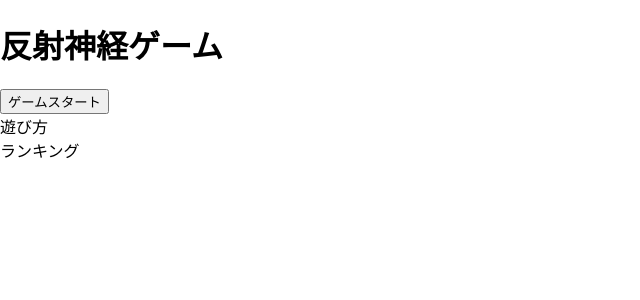
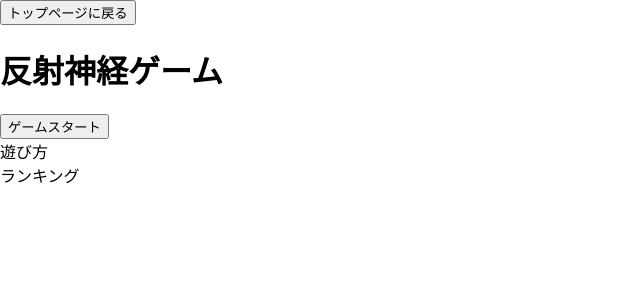
Before and after one commit to IshikawaMasato/visiontraining_2023, a Flask app: template templates/ref_game/ref_game.html in a window 1280 px wide. Shown: the part 121-421 px from the top of the page, without its empty margins (0-640 px from the left). Run offline with Flask 3, Linux system fonts and the light colour scheme; the template is opened without the code that fills it, so the values that code supplies are empty.

Commit message:
[Add]戻るボタン追加 - ref_game.html 	- トップページに戻るボタンを追加 	- ※現時点でリンクは張られていません。

```diff
--- a/templates/ref_game/ref_game.html
+++ b/templates/ref_game/ref_game.html
@@ -41,6 +41,9 @@
         </script>
     </header>
 
+    <div>
+        <button>トップページに戻る</button>
+    </div>
     <h1>反射神経ゲーム</h1>
     <div>
         <button>ゲームスタート</button>
```
